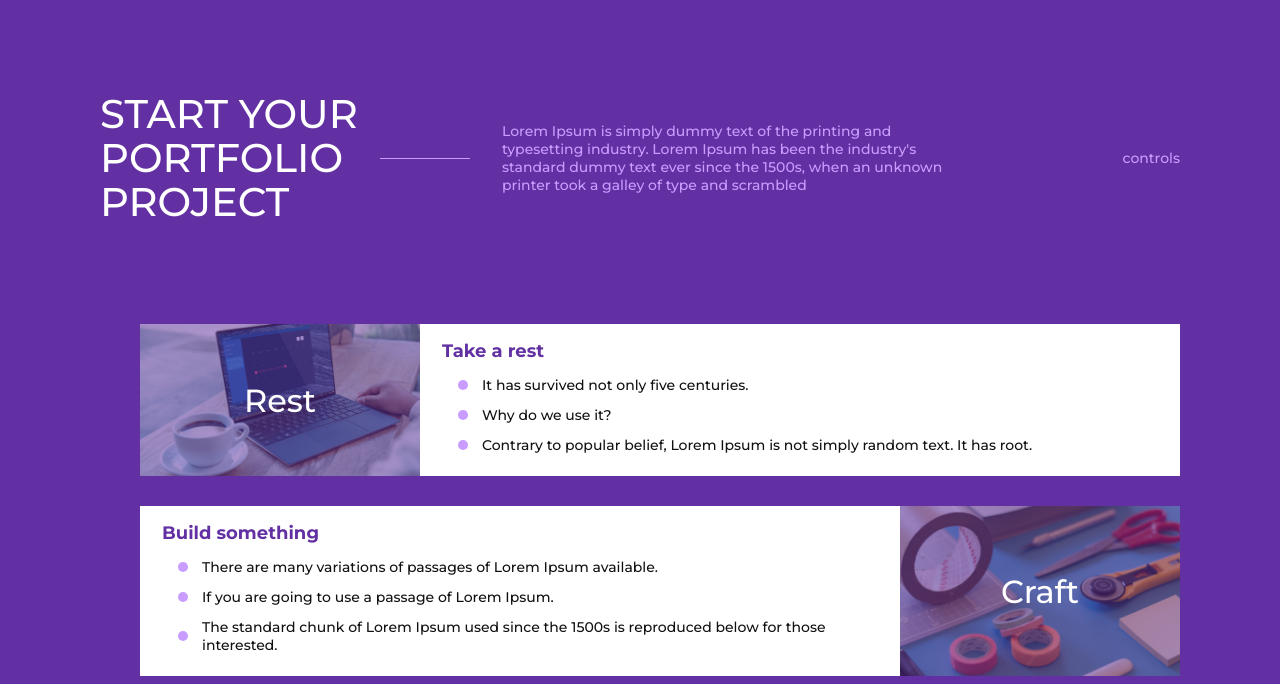
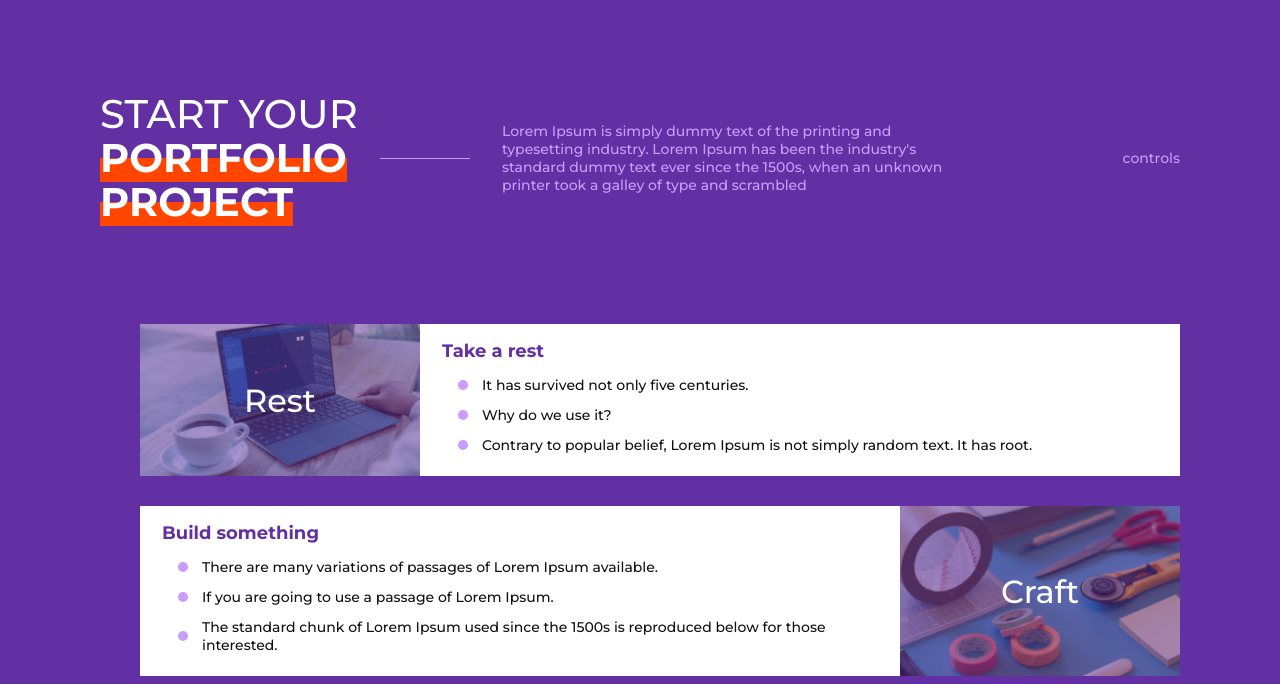
Before and after one commit to elfing91/ZIGZAG_EVENT, a plain HTML site: page index.html in a window 1280 px wide. Shown: the top 684 px of the page. Drawn offline with Linux system fonts and the light colour scheme.

Commit message:
title 배경 밑줄 추가

```diff
--- a/index.html
+++ b/index.html
@@ -17,8 +17,9 @@
           <div class="title">
             <h1 class="title-heading">
                 START YOUR<br>
+                <strong>
                 PORTFOLIO<br>
-                PROJECT
+                PROJECT</strong>
             </h1>
             <p class="title-descript">Lorem Ipsum is simply dummy text of the printing and typesetting industry. Lorem Ipsum has been the industry's standard dummy text ever since the 1500s, when an unknown printer took a galley of type and scrambled</p>
             <div class="title-controls">controls</div>
--- a/style.css
+++ b/style.css
@@ -112,6 +112,11 @@ flex-shrink: 0;
   color: var(--color-white);
   font-size: 4rem;/*10px의 4배=40px*/
   /*color는 css변수로 이용가능/ font-size는 :root기준으로 설정가능*/
+
+}
+
+.title-heading strong {
+  box-shadow: inset 0 -0.6em 0 0 orangered;
 
 }
 
```
